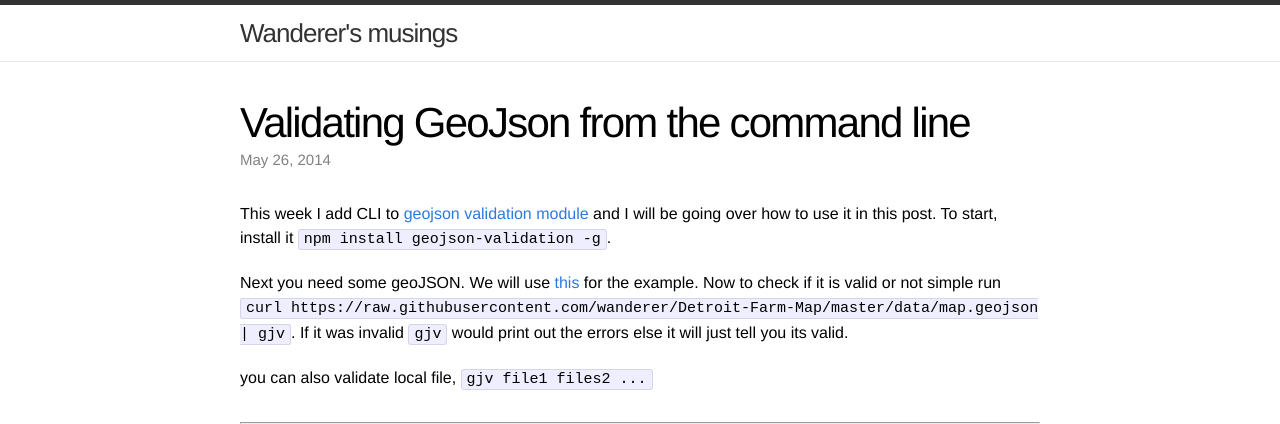
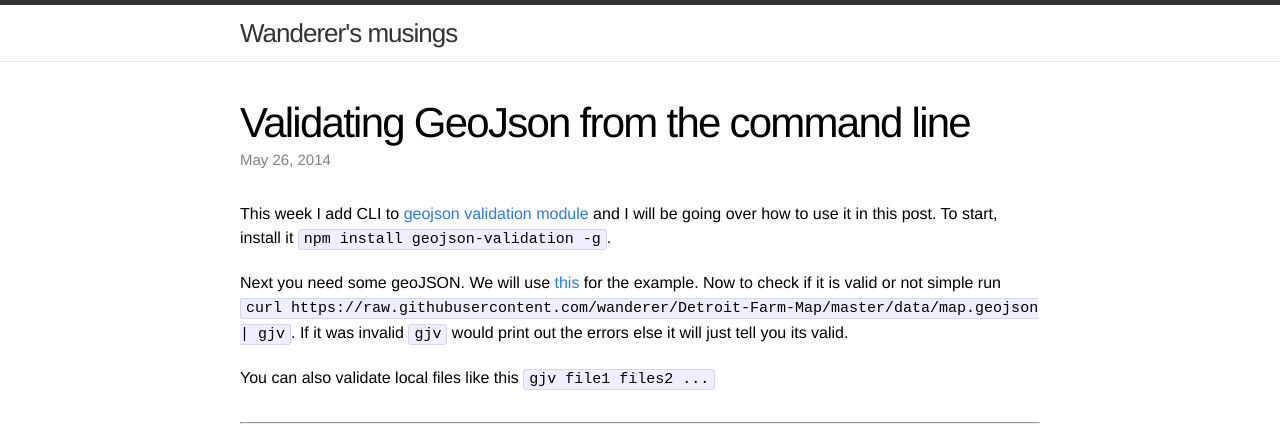
Before and after one commit to emazurek/wanderer.github.io, a Jekyll site: the page built from _posts/2014-05-26-validating-geoJson.markdown, in a window 1280 px wide, cut to the strip 0-424 px from the top of the page. Built offline with Jekyll 4.4.1, drawn with Linux system fonts in a browser that asks for light colours; comment, search, counter and statistics services are not loaded.

Commit message:
Update 2014-05-26-validating-geoJson.markdown

```diff
--- a/_posts/2014-05-26-validating-geoJson.markdown
+++ b/_posts/2014-05-26-validating-geoJson.markdown
@@ -10,4 +10,4 @@ This week I add CLI to [geojson validation module](https://github.com/craveprogr
 
 Next you need some geoJSON. We will use [this](https://raw.githubusercontent.com/wanderer/Detroit-Farm-Map/master/data/map.geojson) for the example. Now to check if it is valid or not simple run `curl https://raw.githubusercontent.com/wanderer/Detroit-Farm-Map/master/data/map.geojson | gjv`. If it was invalid `gjv` would print out the errors else it will just tell you its valid.
 
-you can also validate local file, `gjv file1 files2 ...`
+You can also validate local files like this `gjv file1 files2 ...`
```
